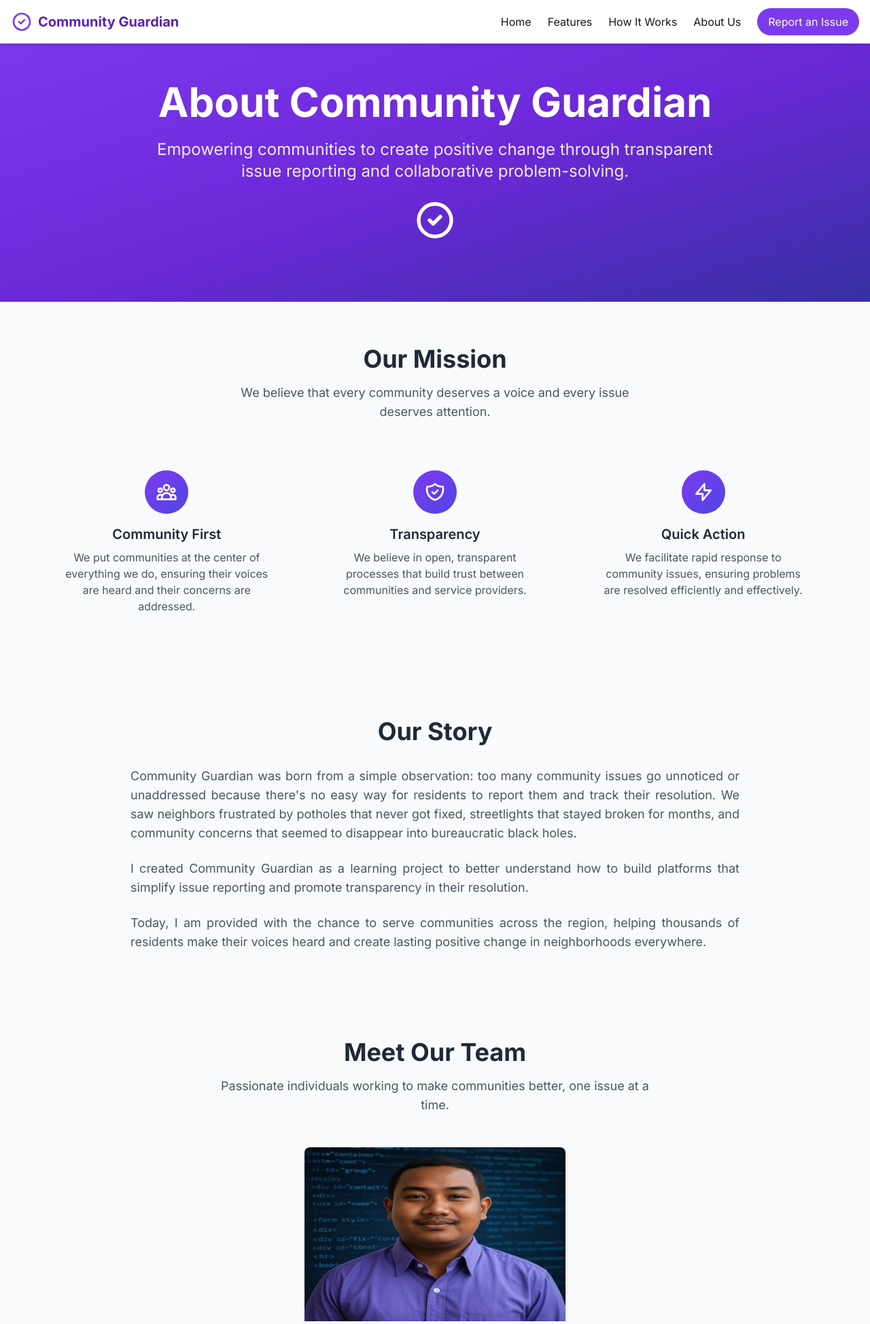
After one commit to LepharamRamchiary/community_guardian, a Django app: page /about-us/ in a window 1280 px wide. The commit adds this page. Shown: the top 1948 px of the page at 68% size. Run offline with Django 5.2, Linux system fonts and the light colour scheme.

Commit message:
add about us page

```diff
--- a/community_guardian/community_guardian/urls.py
+++ b/community_guardian/community_guardian/urls.py
@@ -23,6 +23,7 @@ from . import views
 urlpatterns = [
     path('admin/', admin.site.urls),
     path('', views.leanding, name='leanding'),
+    path('about-us/', views.about_us, name='about_us'),
 
     #Hot reloading
     path("__reload__/", include("django_browser_reload.urls")),
--- a/community_guardian/community_guardian/views.py
+++ b/community_guardian/community_guardian/views.py
@@ -3,3 +3,6 @@ from django.shortcuts import render
 def leanding(request):
     # return HttpResponse("Hello, world, Home")
     return render(request, 'leanding/leanding.html')
+
+def about_us(request):
+    return render(request, 'about-us/about_us.html')
--- /dev/null
+++ b/community_guardian/templates/about-us/about_us.html
@@ -0,0 +1,281 @@
+{% extends 'base.html' %}
+{% load static %}
+
+{% block content %}
+<!-- Main Content with proper spacing for fixed navbar -->
+<main id="main-content" class="pt-14 sm:pt-10">
+  <!-- Hero Section -->
+  <section class="bg-gradient-to-br from-purple-600 via-purple-700 to-indigo-800 text-white py-12 lg:py-20">
+    <div class="container mx-auto px-4 text-center">
+      <h1 class="text-3xl md:text-5xl lg:text-6xl font-bold mb-4 lg:mb-6">About Community Guardian</h1>
+      <p class="text-lg md:text-xl lg:text-2xl mb-6 lg:mb-8 max-w-4xl mx-auto opacity-90 px-4">
+        Empowering communities to create positive change through transparent issue reporting and collaborative problem-solving.
+      </p>
+      <div class="flex justify-center">
+        <svg xmlns="http://www.w3.org/2000/svg" class="h-12 w-12 lg:h-16 lg:w-16 animate-bounce" fill="none" viewBox="0 0 24 24" stroke="currentColor">
+          <path stroke-linecap="round" stroke-linejoin="round" stroke-width="2" d="M9 12l2 2 4-4m6 2a9 9 0 11-18 0 9 9 0 0118 0z" />
+        </svg>
+      </div>
+    </div>
+  </section>
+
+  <!-- Our Mission Section -->
+  <section class="py-12 lg:py-16 bg-gray-50">
+    <div class="container mx-auto px-4">
+      <div class="text-center mb-8 lg:mb-12">
+        <h2 class="text-2xl md:text-3xl lg:text-4xl font-bold text-gray-800 mb-3 lg:mb-4">Our Mission</h2>
+        <p class="text-base lg:text-lg text-gray-600 max-w-2xl mx-auto px-4">
+          We believe that every community deserves a voice and every issue deserves attention.
+        </p>
+      </div>
+
+      <div class="grid grid-cols-1 md:grid-cols-3 gap-6 lg:gap-8 max-w-6xl mx-auto">
+        <div class="text-center p-4 lg:p-6">
+          <div class="w-12 h-12 lg:w-16 lg:h-16 rounded-full bg-gradient-to-br from-purple-600 to-indigo-600 flex items-center justify-center mx-auto mb-3 lg:mb-4">
+            <svg xmlns="http://www.w3.org/2000/svg" class="h-6 w-6 lg:h-8 lg:w-8 text-white" fill="none" viewBox="0 0 24 24" stroke="currentColor">
+              <path stroke-linecap="round" stroke-linejoin="round" stroke-width="2" d="M17 20h5v-2a3 3 0 00-5.356-1.857M17 20H7m10 0v-2c0-.656-.126-1.283-.356-1.857M7 20H2v-2a3 3 0 015.356-1.857M7 20v-2c0-.656.126-1.283.356-1.857m0 0a5.002 5.002 0 019.288 0M15 7a3 3 0 11-6 0 3 3 0 016 0zm6 3a2 2 0 11-4 0 2 2 0 014 0zM7 10a2 2 0 11-4 0 2 2 0 014 0z" />
+            </svg>
+          </div>
+          <h3 class="text-lg lg:text-xl font-semibold mb-2 text-gray-800">Community First</h3>
+          <p class="text-sm lg:text-base text-gray-600 leading-relaxed">
+            We put communities at the center of everything we do, ensuring their voices are heard and their concerns are addressed.
+          </p>
+        </div>
+
+        <div class="text-center p-4 lg:p-6">
+          <div class="w-12 h-12 lg:w-16 lg:h-16 rounded-full bg-gradient-to-br from-purple-600 to-indigo-600 flex items-center justify-center mx-auto mb-3 lg:mb-4">
+            <svg xmlns="http://www.w3.org/2000/svg" class="h-6 w-6 lg:h-8 lg:w-8 text-white" fill="none" viewBox="0 0 24 24" stroke="currentColor">
+              <path stroke-linecap="round" stroke-linejoin="round" stroke-width="2" d="M9 12l2 2 4-4m5.618-4.016A11.955 11.955 0 0112 2.944a11.955 11.955 0 01-8.618 3.04A12.02 12.02 0 003 9c0 5.591 3.824 10.29 9 11.622 5.176-1.332 9-6.03 9-11.622 0-1.042-.133-2.052-.382-3.016z" />
+            </svg>
+          </div>
+          <h3 class="text-lg lg:text-xl font-semibold mb-2 text-gray-800">Transparency</h3>
+          <p class="text-sm lg:text-base text-gray-600 leading-relaxed">
+            We believe in open, transparent processes that build trust between communities and service providers.
+          </p>
+        </div>
+
+        <div class="text-center p-4 lg:p-6">
+          <div class="w-12 h-12 lg:w-16 lg:h-16 rounded-full bg-gradient-to-br from-purple-600 to-indigo-600 flex items-center justify-center mx-auto mb-3 lg:mb-4">
+            <svg xmlns="http://www.w3.org/2000/svg" class="h-6 w-6 lg:h-8 lg:w-8 text-white" fill="none" viewBox="0 0 24 24" stroke="currentColor">
+              <path stroke-linecap="round" stroke-linejoin="round" stroke-width="2" d="M13 10V3L4 14h7v7l9-11h-7z" />
+            </svg>
+          </div>
+          <h3 class="text-lg lg:text-xl font-semibold mb-2 text-gray-800">Quick Action</h3>
+          <p class="text-sm lg:text-base text-gray-600 leading-relaxed">
+            We facilitate rapid response to community issues, ensuring problems are resolved efficiently and effectively.
+          </p>
+        </div>
+      </div>
+    </div>
+  </section>
+
+  <!-- Our Story Section -->
+  <section class="py-12 lg:py-16">
+    <div class="container mx-auto px-4">
+      <div class="max-w-4xl mx-auto">
+        <h2 class="text-2xl md:text-3xl lg:text-4xl font-bold text-center mb-6 lg:mb-8 text-gray-800">Our Story</h2>
+        <div class="space-y-4 lg:space-y-6 text-gray-600">
+          <p class="text-base lg:text-lg leading-relaxed text-justify">
+            Community Guardian was born from a simple observation: too many community issues go unnoticed or unaddressed because there's no easy way for residents to report them and track their resolution. We saw neighbors frustrated by potholes that never got fixed, streetlights that stayed broken for months, and community concerns that seemed to disappear into bureaucratic black holes.
+          </p>
+          <p class="text-base lg:text-lg leading-relaxed text-justify">
+           I created Community Guardian as a learning project to better understand how to build platforms that simplify issue reporting and promote transparency in their resolution.
+          </p>
+          <p class="text-base lg:text-lg leading-relaxed text-justify">
+            Today, I am provided with the chance to serve communities across the region, helping thousands of residents make their voices heard and create lasting positive change in neighborhoods everywhere.
+          </p>
+        </div>
+      </div>
+    </div>
+  </section>
+
+  <!-- Team Section -->
+  <section class="py-12 lg:py-16 bg-gray-50">
+    <div class="container mx-auto px-4">
+      <div class="text-center mb-8 lg:mb-12">
+        <h2 class="text-2xl md:text-3xl lg:text-4xl font-bold text-gray-800 mb-3 lg:mb-4">Meet Our Team</h2>
+        <p class="text-base lg:text-lg text-gray-600 max-w-2xl mx-auto px-4">
+          Passionate individuals working to make communities better, one issue at a time.
+        </p>
+      </div>
+
+      <div class="grid grid-cols-1 sm:grid-cols-1 lg:grid-cols-1 gap-6 lg:gap-8 max-w-sm mx-auto">
+        <!-- Team Member 1 -->
+        {% comment %} <div class="bg-white rounded-lg shadow-md overflow-hidden transform hover:scale-105 hover:shadow-xl transition-all duration-300">
+          <div class="h-56 lg:h-64 overflow-hidden">
+            <img src="{% static 'images/team-member-1.jpg' %}" alt="Sarah Johnson - CEO & Founder" class="w-full h-full object-cover hover:scale-110 transition-transform duration-300">
+          </div>
+          <div class="p-4 lg:p-6">
+            <h3 class="text-lg lg:text-xl font-semibold mb-1 lg:mb-2 text-gray-800">Sarah Johnson</h3>
+            <p class="text-purple-600 mb-2 lg:mb-3 font-medium">CEO & Founder</p>
+            <p class="text-gray-600 text-sm lg:text-base leading-relaxed">
+              Former city planner with 10+ years of experience in community development and civic engagement.
+            </p>
+          </div>
+        </div>
+
+        <!-- Team Member 2 -->
+        <div class="bg-white rounded-lg shadow-md overflow-hidden transform hover:scale-105 hover:shadow-xl transition-all duration-300">
+          <div class="h-56 lg:h-64 overflow-hidden">
+            <img src="{% static 'images/team-member-2.jpg' %}" alt="Marcus Chen - CTO" class="w-full h-full object-cover hover:scale-110 transition-transform duration-300">
+          </div>
+          <div class="p-4 lg:p-6">
+            <h3 class="text-lg lg:text-xl font-semibold mb-1 lg:mb-2 text-gray-800">Marcus Chen</h3>
+            <p class="text-purple-600 mb-2 lg:mb-3 font-medium">Chief Technology Officer</p>
+            <p class="text-gray-600 text-sm lg:text-base leading-relaxed">
+              Software architect passionate about using technology to solve real-world community problems.
+            </p>
+          </div>
+        </div>
+
+        <!-- Team Member 3 -->
+        <div class="bg-white rounded-lg shadow-md overflow-hidden transform hover:scale-105 hover:shadow-xl transition-all duration-300">
+          <div class="h-56 lg:h-64 overflow-hidden">
+            <img src="{% static 'images/team-member-3.jpg' %}" alt="Emily Rodriguez - Community Outreach Director" class="w-full h-full object-cover hover:scale-110 transition-transform duration-300">
+          </div>
+          <div class="p-4 lg:p-6">
+            <h3 class="text-lg lg:text-xl font-semibold mb-1 lg:mb-2 text-gray-800">Emily Rodriguez</h3>
+            <p class="text-purple-600 mb-2 lg:mb-3 font-medium">Community Outreach Director</p>
+            <p class="text-gray-600 text-sm lg:text-base leading-relaxed">
+              Community organizer dedicated to building bridges between residents and local government.
+            </p>
+          </div>
+        </div> {% endcomment %}
+
+        <!-- Team Member 4 -->
+        <div class="bg-white rounded-lg shadow-md overflow-hidden transform hover:scale-105 hover:shadow-xl transition-all duration-300">
+          <div class="h-56 lg:h-64 overflow-hidden">
+            <img src="{% static 'images/en.png' %}" alt="Lepharam Ramchiary - Software Engineer" class="w-full h-full  object-fill hover:scale-110 transition-transform duration-300">
+          </div>
+          <div class="p-4 lg:p-6">
+            <h3 class="text-lg lg:text-xl font-semibold mb-1 lg:mb-2 text-gray-800">Lepharam Ramchiary</h3>
+            <p class="text-purple-600 mb-2 lg:mb-3 font-medium">Software Engineer</p>
+            <p class="text-gray-600 text-sm lg:text-base leading-relaxed">
+              Full-stack developer focused on creating user-friendly platforms.
+            </p>
+          </div>
+        </div>
+
+        {% comment %} <!-- Team Member 5 -->
+        <div class="bg-white rounded-lg shadow-md overflow-hidden transform hover:scale-105 hover:shadow-xl transition-all duration-300">
+          <div class="h-56 lg:h-64 overflow-hidden">
+            <img src="{% static 'images/team-member-5.jpg' %}" alt="Lisa Thompson - UX Designer" class="w-full h-full object-cover hover:scale-110 transition-transform duration-300">
+          </div>
+          <div class="p-4 lg:p-6">
+            <h3 class="text-lg lg:text-xl font-semibold mb-1 lg:mb-2 text-gray-800">Lisa Thompson</h3>
+            <p class="text-purple-600 mb-2 lg:mb-3 font-medium">UX Designer</p>
+            <p class="text-gray-600 text-sm lg:text-base leading-relaxed">
+              Design expert committed to making technology accessible and intuitive for all community members.
+            </p>
+          </div>
+        </div>
+
+        <!-- Team Member 6 -->
+        <div class="bg-white rounded-lg shadow-md overflow-hidden transform hover:scale-105 hover:shadow-xl transition-all duration-300">
+          <div class="h-56 lg:h-64 overflow-hidden">
+            <img src="{% static 'images/team-member-6.jpg' %}" alt="James Wilson - Operations Manager" class="w-full h-full object-cover hover:scale-110 transition-transform duration-300">
+          </div>
+          <div class="p-4 lg:p-6">
+            <h3 class="text-lg lg:text-xl font-semibold mb-1 lg:mb-2 text-gray-800">James Wilson</h3>
+            <p class="text-purple-600 mb-2 lg:mb-3 font-medium">Operations Manager</p>
+            <p class="text-gray-600 text-sm lg:text-base leading-relaxed">
+              Operations specialist ensuring smooth coordination between communities and service providers.
+            </p>
+          </div>
+        </div> {% endcomment %}
+      </div>
+    </div>
+  </section>
+
+  <!-- Values Section -->
+  <section class="py-12 lg:py-16">
+    <div class="container mx-auto px-4">
+      <div class="text-center mb-8 lg:mb-12">
+        <h2 class="text-2xl md:text-3xl lg:text-4xl font-bold text-gray-800 mb-3 lg:mb-4">Our Values</h2>
+        <p class="text-base lg:text-lg text-gray-600 max-w-2xl mx-auto px-4">
+          These principles guide everything we do and every decision we make.
+        </p>
+      </div>
+
+      <div class="grid grid-cols-1 md:grid-cols-2 gap-6 lg:gap-8 max-w-4xl mx-auto">
+        <div class="flex items-start space-x-3 lg:space-x-4 p-4 lg:p-6 rounded-lg hover:bg-gray-50 transition-colors duration-300">
+          <div class="flex-shrink-0">
+            <div class="w-10 h-10 lg:w-12 lg:h-12 bg-purple-100 rounded-lg flex items-center justify-center">
+              <svg xmlns="http://www.w3.org/2000/svg" class="h-5 w-5 lg:h-6 lg:w-6 text-purple-600" fill="none" viewBox="0 0 24 24" stroke="currentColor">
+                <path stroke-linecap="round" stroke-linejoin="round" stroke-width="2" d="M4.318 6.318a4.5 4.5 0 000 6.364L12 20.364l7.682-7.682a4.5 4.5 0 00-6.364-6.364L12 7.636l-1.318-1.318a4.5 4.5 0 00-6.364 0z" />
+              </svg>
+            </div>
+          </div>
+          <div>
+            <h3 class="text-lg lg:text-xl font-semibold mb-2 text-gray-800">Empathy</h3>
+            <p class="text-sm lg:text-base text-gray-600 leading-relaxed">
+              We understand that behind every issue report is a person who cares about their community and wants to see positive change.
+            </p>
+          </div>
+        </div>
+
+        <div class="flex items-start space-x-3 lg:space-x-4 p-4 lg:p-6 rounded-lg hover:bg-gray-50 transition-colors duration-300">
+          <div class="flex-shrink-0">
+            <div class="w-10 h-10 lg:w-12 lg:h-12 bg-purple-100 rounded-lg flex items-center justify-center">
+              <svg xmlns="http://www.w3.org/2000/svg" class="h-5 w-5 lg:h-6 lg:w-6 text-purple-600" fill="none" viewBox="0 0 24 24" stroke="currentColor">
+                <path stroke-linecap="round" stroke-linejoin="round" stroke-width="2" d="M12 15v2m-6 4h12a2 2 0 002-2v-6a2 2 0 00-2-2H6a2 2 0 00-2 2v6a2 2 0 002 2zm10-10V7a4 4 0 00-8 0v4h8z" />
+              </svg>
+            </div>
+          </div>
+          <div>
+            <h3 class="text-lg lg:text-xl font-semibold mb-2 text-gray-800">Integrity</h3>
+            <p class="text-sm lg:text-base text-gray-600 leading-relaxed">
+              We maintain the highest standards of honesty and transparency in all our interactions and processes.
+            </p>
+          </div>
+        </div>
+
+        <div class="flex items-start space-x-3 lg:space-x-4 p-4 lg:p-6 rounded-lg hover:bg-gray-50 transition-colors duration-300">
+          <div class="flex-shrink-0">
+            <div class="w-10 h-10 lg:w-12 lg:h-12 bg-purple-100 rounded-lg flex items-center justify-center">
+              <svg xmlns="http://www.w3.org/2000/svg" class="h-5 w-5 lg:h-6 lg:w-6 text-purple-600" fill="none" viewBox="0 0 24 24" stroke="currentColor">
+                <path stroke-linecap="round" stroke-linejoin="round" stroke-width="2" d="M9.663 17h4.673M12 3v1m6.364 1.636l-.707.707M21 12h-1M4 12H3m3.343-5.657l-.707-.707m2.828 9.9a5 5 0 117.072 0l-.548.547A3.374 3.374 0 0014 18.469V19a2 2 0 11-4 0v-.531c0-.895-.356-1.754-.988-2.386l-.548-.547z" />
+              </svg>
+            </div>
+          </div>
+          <div>
+            <h3 class="text-lg lg:text-xl font-semibold mb-2 text-gray-800">Innovation</h3>
+            <p class="text-sm lg:text-base text-gray-600 leading-relaxed">
+              We continuously seek new and better ways to serve communities and solve problems through technology.
+            </p>
+          </div>
+        </div>
+
+        <div class="flex items-start space-x-3 lg:space-x-4 p-4 lg:p-6 rounded-lg hover:bg-gray-50 transition-colors duration-300">
+          <div class="flex-shrink-0">
+            <div class="w-10 h-10 lg:w-12 lg:h-12 bg-purple-100 rounded-lg flex items-center justify-center">
+              <svg xmlns="http://www.w3.org/2000/svg" class="h-5 w-5 lg:h-6 lg:w-6 text-purple-600" fill="none" viewBox="0 0 24 24" stroke="currentColor">
+                <path stroke-linecap="round" stroke-linejoin="round" stroke-width="2" d="M17 20h5v-2a3 3 0 00-5.356-1.857M17 20H7m10 0v-2c0-.656-.126-1.283-.356-1.857M7 20H2v-2a3 3 0 015.356-1.857M7 20v-2c0-.656.126-1.283.356-1.857m0 0a5.002 5.002 0 019.288 0M15 7a3 3 0 11-6 0 3 3 0 016 0zm6 3a2 2 0 11-4 0 2 2 0 014 0zM7 10a2 2 0 11-4 0 2 2 0 014 0z" />
+              </svg>
+            </div>
+          </div>
+          <div>
+            <h3 class="text-lg lg:text-xl font-semibold mb-2 text-gray-800">Collaboration</h3>
+            <p class="text-sm lg:text-base text-gray-600 leading-relaxed">
+              We believe that the best solutions come from working together with communities, government, and service providers.
+            </p>
+          </div>
+        </div>
+      </div>
+    </div>
+  </section>
+
+  <!-- Call to Action Section -->
+  <section class="bg-gradient-to-br from-purple-600 via-purple-700 to-indigo-800 text-white py-12 lg:py-16">
+    <div class="container mx-auto px-4 text-center">
+      <h2 class="text-2xl md:text-3xl lg:text-4xl font-bold mb-4 lg:mb-6">Join Our Mission</h2>
+      <p class="text-lg lg:text-xl mb-6 lg:mb-8 max-w-2xl mx-auto opacity-90 px-4">
+        Ready to make a difference in your community? Start reporting issues and help us build stronger, more responsive neighborhoods.
+      </p>
+      <a href="{% url 'leanding' %}" class="inline-block bg-white text-purple-600 px-6 lg:px-8 py-3 rounded-full font-semibold hover:bg-gray-100 transform hover:scale-105 transition-all duration-300 shadow-lg hover:shadow-xl">
+        Get Started Today
+      </a>
+    </div>
+  </section>
+</main>
+{% endblock %}
--- a/community_guardian/templates/base.html
+++ b/community_guardian/templates/base.html
@@ -59,18 +59,23 @@
 
         <!-- Desktop Menu -->
         <div class="desktop-menu flex items-center space-x-6">
-          <a href="#home" class="hover:text-purple-600 transition duration-300"
+          <a href="{% url 'leanding' %}#home" class="hover:text-purple-600 transition duration-300"
             >Home</a
           >
           <a
-            href="#features"
+            href="{% url 'leanding' %}#features"
             class="hover:text-purple-600 transition duration-300"
             >Features</a
           >
           <a
-            href="#how-it-works"
+            href="{% url 'leanding' %}#how-it-works"
             class="hover:text-purple-600 transition duration-300"
             >How It Works</a
+          >
+          <a
+            href="{% url 'about_us' %}"
+            class="hover:text-purple-600 transition duration-300"
+            >About Us</a
           >
 
           {% if user.is_authenticated %}
@@ -153,12 +158,15 @@
         aria-label="Mobile Navigation"
       >
         <div class="px-4 pt-2 pb-4 space-y-2 ">
-          <a href="#home" class="block py-2 text-center hover:bg-purple-50 rounded">Home</a>
-          <a href="#features" class="block py-2 text-center hover:bg-purple-50 rounded"
+          <a href="{% url 'leanding'%}#home" class="block py-2 text-center hover:bg-purple-50 rounded">Home</a>
+          <a href="{% url 'leanding'%}#features" class="block py-2 text-center hover:bg-purple-50 rounded"
             >Features</a
           >
-          <a href="#how-it-works" class="block py-2 text-center hover:bg-purple-50 rounded"
+          <a href="{% url 'leanding'%}#how-it-works" class="block py-2 text-center hover:bg-purple-50 rounded"
             >How It Works</a
+          >
+          <a href="{% url 'about_us' %}" class="block py-2 text-center hover:bg-purple-50 rounded"
+            >About Us</a
           >
 
           {% if user.is_authenticated %}
--- a/community_guardian/templates/leanding/leanding.html
+++ b/community_guardian/templates/leanding/leanding.html
@@ -3,7 +3,7 @@
 {% block title %}Community Guardian - Public Service Issue Tracker{% endblock %}
 {% block content %}
 <!-- Main Content -->
-<main id="main-content">
+<main id="main-content" class="pt-14">
   <!-- Hero Section -->
    <header id="home" class="hero-bg text-white pt-24 pb-16">
     <div class="container mx-auto px-4 text-center">
```
Also changed, not shown: community_guardian/static/images/en.png (added), 1 other file.
